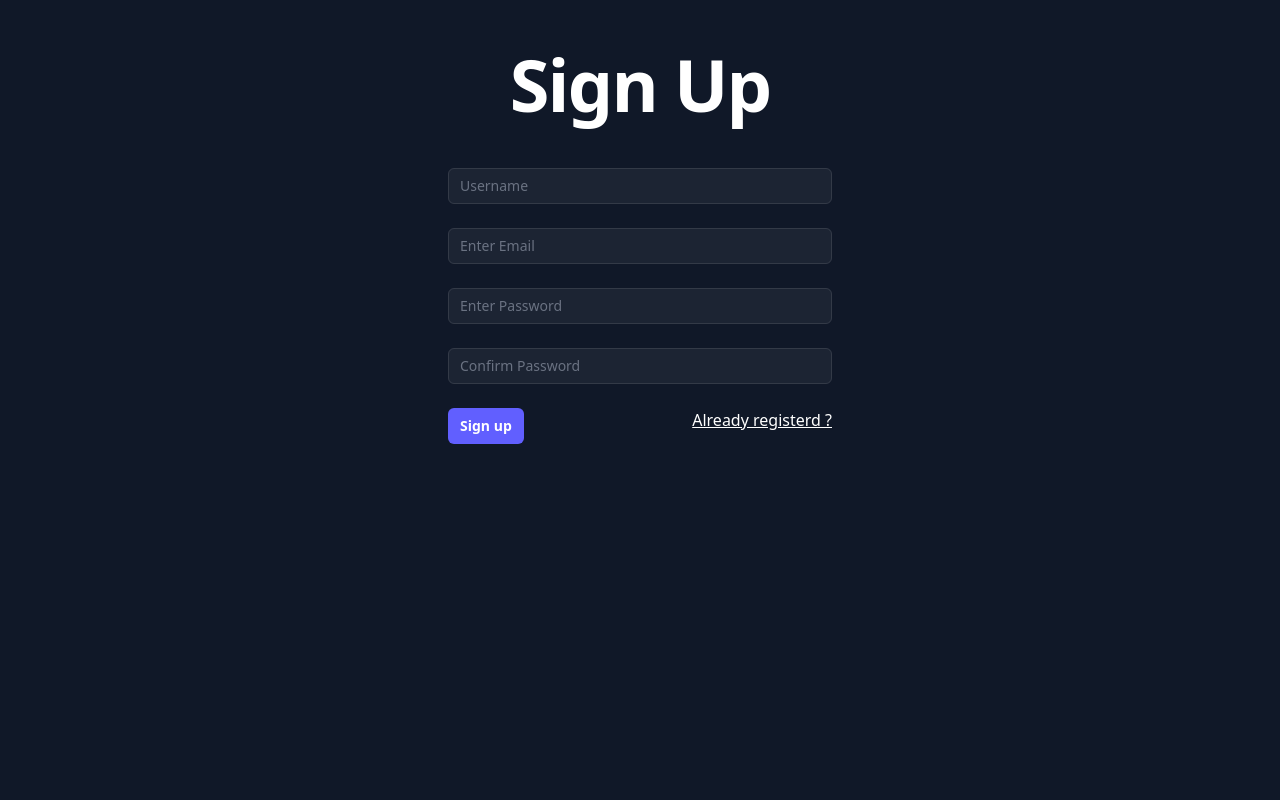
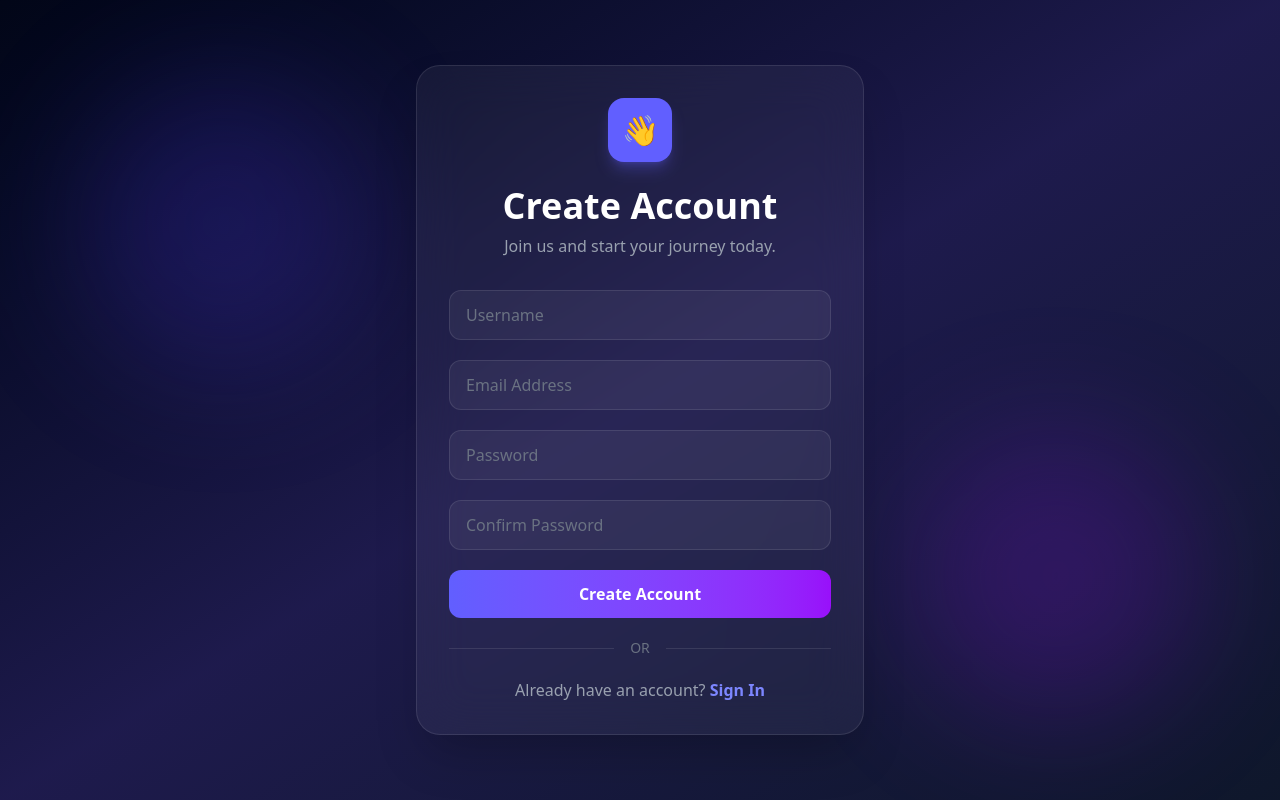
Before and after one commit to anasmuhd01/course_cloud, a Django app: page /student/signup in a window 1280 px wide. Run offline with Django 5.2, Linux system fonts and the light colour scheme.

Commit message:
all files

````diff
--- a/student/context_processor.py
+++ b/student/context_processor.py
@@ -1,8 +1,10 @@
-from student.models import Cart
+from student.models import Cart,Wishlist
 
 def cart_count(request):
     if request.user.is_authenticated:
-        count = Cart.objects.filter(student_object  = request.user).count()
-        return {'cart_count':count}
+        cart_count = Cart.objects.filter(student_object  = request.user).count()
+        wishlist_count = Wishlist.objects.filter(student_object = request.user).count()
+
+        return {'cart_count':cart_count,'wishlist_count':wishlist_count}
     else:
-        return {'cart_count':0}
+        return {'cart_count':0,'wishlist_count':0}
--- a/student/templates/coursedetails.html
+++ b/student/templates/coursedetails.html
@@ -19,7 +19,8 @@
                         allow="accelerometer; autoplay; clipboard-write; encrypted-media; gyroscope; picture-in-picture; web-share"
                         allowfullscreen>
                     </iframe> -->
-                    <iframe class="w-full rounded" height="500" src="{{course.thumbnail}}" title="YouTube video player" frameborder="0"
+                    <iframe class="w-full rounded" height="500" src="{{course.thumbnail}}" title="YouTube video player"
+                        frameborder="0"
                         allow="accelerometer; autoplay; clipboard-write; encrypted-media; gyroscope; picture-in-picture; web-share"
                         referrerpolicy="strict-origin-when-cross-origin" allowfullscreen></iframe>
 
@@ -118,7 +119,7 @@
 
                         </a>
 
-                        <a href="#"
+                        <a href="{% url 'wishlist' course.id %}"
                             class="w-full flex justify-center items-center gap-2 border-2 border-pink-500 text-pink-600 py-4 rounded-xl font-semibold hover:bg-pink-500 hover:text-white transition">
 
                             <i class="fa-solid fa-heart"></i>
--- a/student/templates/signup.html
+++ b/student/templates/signup.html
@@ -4,68 +4,100 @@
 <head>
     <meta charset="UTF-8">
     <meta name="viewport" content="width=device-width, initial-scale=1.0">
-    <title>Document</title>
+    <title>Create Account</title>
+
     <script src="https://cdn.jsdelivr.net/npm/@tailwindcss/browser@4"></script>
-
 </head>
 
-<body class="bg-gray-900">
-    <!--
-  This example requires updating your template:
+<body
+    class="min-h-screen bg-gradient-to-br from-slate-950 via-indigo-950 to-slate-900 flex items-center justify-center p-6">
 
-  ```
-  <html class="h-full bg-gray-900">
-  <body class="h-full">
-  ```
--->
-    <div class="container flex min-h-full flex-col items-center justify-center px-6 py-12 lg:px-8  ">
+    <!-- Background Blur -->
+    <div class="absolute inset-0 overflow-hidden">
+        <div class="absolute top-20 left-20 h-72 w-72 rounded-full bg-indigo-600/20 blur-3xl"></div>
+        <div class="absolute bottom-20 right-20 h-72 w-72 rounded-full bg-purple-600/20 blur-3xl"></div>
+    </div>
 
-        <h2 class="text-5xl font-semibold tracking-tight text-white sm:text-7xl">Sign Up</h2>
+    <!-- Card -->
+    <div class="relative w-full max-w-md rounded-3xl border border-white/10 bg-white/5 backdrop-blur-xl shadow-2xl p-8">
 
-        <div class="mt-10 sm:mx-auto sm:w-full sm:max-w-sm">
-            <form action="#" method="POST" class="space-y-6">
-                {% csrf_token %}
+        <!-- Logo/Icon -->
+        <div class="flex justify-center mb-6">
+            <div
+                class="flex h-16 w-16 items-center justify-center rounded-2xl bg-indigo-500 shadow-lg shadow-indigo-500/30">
+                <span class="text-3xl text-white">👋</span>
+            </div>
+        </div>
 
+        <!-- Heading -->
+        <div class="text-center">
+            <h1 class="text-4xl font-bold text-white">
+                Create Account
+            </h1>
 
-                <div class="mt-2">
-                    <input id="text" type="text" name="username" placeholder="Username"
-                        class="block w-full rounded-md bg-white/5 px-3 py-1.5 text-base text-white outline-1 -outline-offset-1 outline-white/10 placeholder:text-gray-500 focus:outline-2 focus:-outline-offset-2 focus:outline-indigo-500 sm:text-sm/6" />
-                    <span class=" font text-amber-500">{{form.username.errors}}</span>
-                </div>
+            <p class="mt-2 text-gray-400">
+                Join us and start your journey today.
+            </p>
+        </div>
 
-                <div class="mt-2">
-                    <input id="email" type="email" name="email" required autocomplete="email" placeholder="Enter Email"
-                        class="block w-full rounded-md bg-white/5 px-3 py-1.5 text-base text-white outline-1 -outline-offset-1 outline-white/10 placeholder:text-gray-500 focus:outline-2 focus:-outline-offset-2 focus:outline-indigo-500 sm:text-sm/6" />
-                </div>
+        <!-- Form -->
+        <form method="POST" class="mt-8 space-y-5">
+            {% csrf_token %}
 
+            <!-- Username -->
+            <div>
+                <input type="text" name="username" placeholder="Username"
+                    class="w-full rounded-xl border border-white/10 bg-white/5 px-4 py-3 text-white placeholder-gray-500 outline-none transition focus:border-indigo-500 focus:ring-2 focus:ring-indigo-500/30" />
 
-                <div class="mt-2">
-                    <input id="password" type="password" name="password1" required autocomplete="current-password"
-                        placeholder="Enter Password"
-                        class="block w-full rounded-md bg-white/5 px-3 py-1.5 text-base text-white outline-1 -outline-offset-1 outline-white/10 placeholder:text-gray-500 focus:outline-2 focus:-outline-offset-2 focus:outline-indigo-500 sm:text-sm/6" />
-                </div>
+                <p class="mt-1 text-sm text-red-400">
+                    {{ form.username.errors }}
+                </p>
+            </div>
 
+            <!-- Email -->
+            <div>
+                <input type="email" name="email" placeholder="Email Address" required
+                    class="w-full rounded-xl border border-white/10 bg-white/5 px-4 py-3 text-white placeholder-gray-500 outline-none transition focus:border-indigo-500 focus:ring-2 focus:ring-indigo-500/30" />
+            </div>
 
+            <!-- Password -->
+            <div>
+                <input type="password" name="password1" placeholder="Password" required
+                    class="w-full rounded-xl border border-white/10 bg-white/5 px-4 py-3 text-white placeholder-gray-500 outline-none transition focus:border-indigo-500 focus:ring-2 focus:ring-indigo-500/30" />
+            </div>
 
-                <div class="mt-2">
-                    <input id="password" type="password" name="password2" required autocomplete="current-password"
-                        placeholder="Confirm Password"
-                        class="block w-full rounded-md bg-white/5 px-3 py-1.5 text-base text-white outline-1 -outline-offset-1 outline-white/10 placeholder:text-gray-500 focus:outline-2 focus:-outline-offset-2 focus:outline-indigo-500 sm:text-sm/6" />
-                    <span class="text-amber-500">{{form.password2.errors}}</span>
-                </div>
+            <!-- Confirm Password -->
+            <div>
+                <input type="password" name="password2" placeholder="Confirm Password" required
+                    class="w-full rounded-xl border border-white/10 bg-white/5 px-4 py-3 text-white placeholder-gray-500 outline-none transition focus:border-indigo-500 focus:ring-2 focus:ring-indigo-500/30" />
 
+                <p class="mt-1 text-sm text-red-400">
+                    {{ form.password2.errors }}
+                </p>
+            </div>
 
-                <div class="flex justify-between">
-                    <button type="submit"
-                        class="flex  justify-center rounded-md bg-indigo-500 px-3 py-1.5 text-sm/6 font-semibold text-white hover:bg-indigo-400 focus-visible:outline-2 focus-visible:outline-offset-2 focus-visible:outline-indigo-500">Sign
-                        up</button>
-                    <a href="{% url 'signin' %}" class="underline text-white">Already registerd ?</a>
-                </div>
+            <!-- Submit Button -->
+            <button type="submit"
+                class="w-full rounded-xl bg-gradient-to-r from-indigo-500 to-purple-600 py-3 font-semibold text-white transition duration-300 hover:scale-[1.02] hover:shadow-lg hover:shadow-indigo-500/30">
+                Create Account
+            </button>
 
-            </form>
+            <!-- Divider -->
+            <div class="flex items-center gap-4">
+                <div class="h-px flex-1 bg-white/10"></div>
+                <span class="text-sm text-gray-500">OR</span>
+                <div class="h-px flex-1 bg-white/10"></div>
+            </div>
 
+            <!-- Login Link -->
+            <p class="text-center text-gray-400">
+                Already have an account?
+                <a href="{% url 'signin' %}" class="font-semibold text-indigo-400 hover:text-indigo-300">
+                    Sign In
+                </a>
+            </p>
 
-        </div>
+        </form>
     </div>
 
 </body>
--- a/student/urls.py
+++ b/student/urls.py
@@ -8,5 +8,8 @@ urlpatterns = [
     path('coursedetails/<int:cid>',CourseDetailsView.as_view(),name='course_details'),
     path('cart/<int:id>',AddtoCart.as_view(),name="addtocart"),
     path('cartlist',CartlistView.as_view(),name="cartlist"),
-    path('deleteitem/<int:id>',DeleteCartItemView.as_view(),name="dltcartitm")
+    path('deleteitem/<int:id>',DeleteCartItemView.as_view(),name="dltcartitm"),
+    path('wishlist/<int:id>',WishlistView.as_view(),name="wishlist"),
+    path('wishlistall',WishlistAllView.as_view(),name='wishlistall'),
+    path('dltwlst/<int:id>',DeleteWishlistView.as_view(),name="dltwlst"),
 ]
--- a/student/views.py
+++ b/student/views.py
@@ -7,7 +7,7 @@ from django.contrib.auth import login,authenticate,logout
 from django.http import HttpResponse
 from django.contrib import messages
 from instrctor.models import Course
-from student.models import Cart,Course
+from student.models import Cart,Course,Wishlist
 
 
 # django generic views
@@ -94,3 +94,30 @@ class DeleteCartItemView(View):
         cid = kwargs.get('id')
         Cart.objects.get(id=cid).delete()
         return redirect('cartlist')
+
+
+class WishlistView(View):
+    def get(self,req,**kwargs):
+
+        id = kwargs.get('id')
+        course = Course.objects.get(id=id)
+        student = req.user
+        (object,created) = Wishlist.objects.get_or_create(course_object = course,student_object = student)
+
+        if created:
+            return redirect('cchome')
+        else:
+            messages.warning(req,'In Wishlist')
+            return redirect('cchome')
+
+class WishlistAllView(View):
+    def get(self,req):
+        print(Wishlist.objects.filter(student_object=req.user).count())
+        data = Wishlist.objects.filter(student_object = req.user)
+        return render(req,'wishlist.html',{'wishlist':data})
+
+class DeleteWishlistView(View):
+    def get(self,req,**kwargs):
+        id = kwargs.get('id')
+        Wishlist.objects.get(id=id).delete()
+        return redirect('wishlistall')
````
Also changed, not shown: student/templates/base.html (+27 -13 lines), student/templates/studentsignin.html (+74 -45 lines), student/templates/wishlist.html (added, +123 -0 lines), db.sqlite3.
